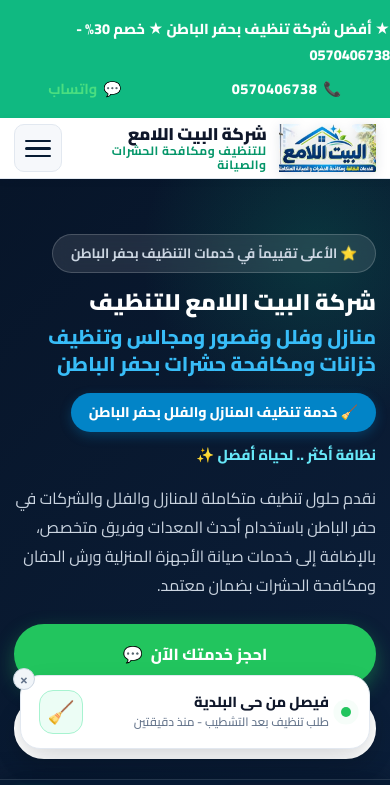
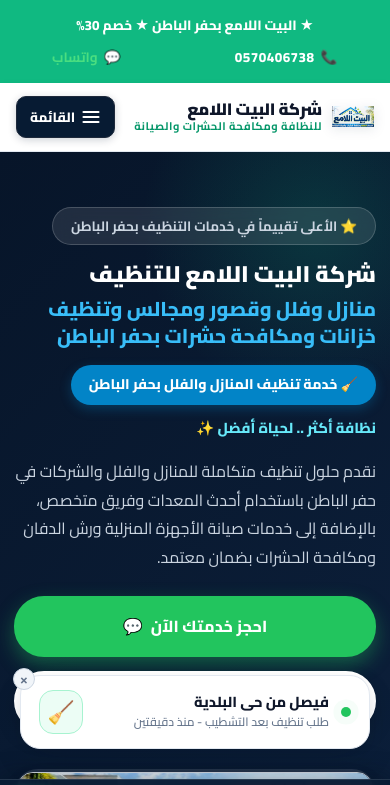
Before and after one commit to albaytellam3-lgtm/albayt-ellam3, a plain HTML site: page index.html in a window 390 px wide. Shown: the top 785 px of the page. Drawn offline with Linux system fonts and the light colour scheme.

Commit message:
Fix mobile header layout, hamburger menu button visibility and touch handling

```diff
--- a/assets/css/styles.css
+++ b/assets/css/styles.css
@@ -1664,49 +1664,48 @@ h1, h2, h3, h4, h5, h6, p, a, span, li {
 
 .hamburger-btn {
   display: none;
-  flex-direction: column;
+  align-items: center;
   justify-content: center;
-  gap: 5px;
-  width: 48px;
-  height: 48px;
-  min-width: 48px;
-  min-height: 48px;
-  background: var(--bg-alt);
-  border: 1px solid var(--border);
-  border-radius: var(--radius-sm);
+  gap: 6px;
+  padding: 7px 13px;
+  background: #071b33 !important;
+  color: #ffffff !important;
+  border: 1px solid #1e293b !important;
+  border-radius: 10px !important;
   cursor: pointer;
-  padding: 10px;
-  transition: var(--transition);
+  font-family: inherit;
+  font-size: 13.5px;
+  font-weight: 800;
+  box-shadow: 0 2px 8px rgba(7, 27, 51, 0.2);
+  z-index: 1001;
   flex-shrink: 0;
   touch-action: manipulation;
   -webkit-tap-highlight-color: transparent;
   user-select: none;
   -webkit-user-select: none;
-  position: relative;
-  z-index: 1001;
-}
-
-.hamburger-btn span,
+  transition: all 0.2s ease;
+}
+
+.hamburger-btn:hover,
+.hamburger-btn:active {
+  background: #0284c7 !important;
+  color: #ffffff !important;
+}
+
 .hamburger-btn * {
   pointer-events: none !important;
 }
 
+.hamburger-btn svg {
+  stroke: #ffffff !important;
+  width: 20px !important;
+  height: 20px !important;
+  flex-shrink: 0;
+}
+
 .hamburger-btn span {
-  display: block;
-  height: 2.5px;
-  width: 100%;
-  background-color: var(--navy);
-  border-radius: 2px;
-  transition: var(--transition);
-}
-
-.hamburger-btn:hover {
-  background-color: var(--primary-soft);
-}
-
-.hamburger-btn:focus-visible {
-  outline: 2px solid var(--primary);
-  outline-offset: 2px;
+  color: #ffffff !important;
+  font-weight: 800;
 }
 
 /* ==========================================================================
@@ -2683,7 +2682,7 @@ textarea.form-control {
   }
 
   .hamburger-btn {
-    display: flex !important;
+    display: inline-flex !important;
   }
 
   .hero-grid {
--- a/assets/js/script.js
+++ b/assets/js/script.js
@@ -125,31 +125,37 @@
     }
 
     if (hamburgerBtn) {
-      hamburgerBtn.addEventListener('click', safeToggleDrawer);
-      hamburgerBtn.addEventListener('pointerup', (e) => {
-        if (e.pointerType === 'touch') {
-          safeToggleDrawer(e);
+      hamburgerBtn.onclick = function(e) {
+        if (e) {
+          if (e.cancelable) e.preventDefault();
+          e.stopPropagation();
         }
-      });
+        if (mobileDrawer && mobileDrawer.classList.contains('open')) {
+          closeDrawer();
+        } else {
+          openDrawer();
+        }
+      };
     }
 
     if (closeDrawerBtn) {
-      closeDrawerBtn.addEventListener('click', (e) => {
-        if (e.cancelable) e.preventDefault();
-        e.stopPropagation();
+      closeDrawerBtn.onclick = function(e) {
+        if (e) {
+          if (e.cancelable) e.preventDefault();
+          e.stopPropagation();
+        }
         closeDrawer();
-      });
+      };
     }
 
     if (drawerBackdrop) {
-      drawerBackdrop.addEventListener('click', (e) => {
-        if (e.cancelable) e.preventDefault();
-        e.stopPropagation();
+      drawerBackdrop.onclick = function(e) {
+        if (e) {
+          if (e.cancelable) e.preventDefault();
+          e.stopPropagation();
+        }
         closeDrawer();
-      });
-      drawerBackdrop.addEventListener('touchstart', () => {
-        closeDrawer();
-      }, { passive: true });
+      };
     }
 
     // Global document-level event delegation
--- a/index.html
+++ b/index.html
@@ -12,7 +12,7 @@
   <meta name="theme-color" content="#ffffff">
   <link rel="icon" type="image/png" href="assets/images/logo-icon-badge.png">
   <link rel="apple-touch-icon" href="apple-touch-icon.png">
-  <link rel="stylesheet" href="assets/css/styles.css?v=3.3">
+  <link rel="stylesheet" href="assets/css/styles.css?v=3.5">
 
   <link rel="canonical" href="https://albayt-ellam3.com/">
 
@@ -94,26 +94,26 @@
 
 
     <!-- Topbar: Green Announcement Bar matching official reference -->
-  <aside class="topbar" aria-label="شريط العروض والتواصل السريع" style="background: #10b981; color: #ffffff; padding: 10px 0; font-size: 14.5px; border-bottom: none;">
-    <div class="container topbar-inner" style="display: flex; justify-content: space-between; align-items: center; flex-wrap: wrap; gap: 8px;">
-      <div style="font-weight: 800; display: flex; align-items: center; gap: 8px;">
-        <span>★ أفضل شركة تنظيف بحفر الباطن ★ خصم 30% - 0570406738</span>
-      </div>
-      <div class="topbar-contact" style="display: flex; gap: 14px; align-items: center;">
-        <a href="tel:0570406738" class="topbar-link phone-link" style="color: #ffffff; font-weight: 800; text-decoration: none;"><span class="icon">📞</span> <span dir="ltr">0570406738</span></a>
-        <a href="https://wa.me/966570406738" target="_blank" rel="noopener" class="topbar-link wa-link" style="color: #ffffff; font-weight: 700; text-decoration: none;"><span class="icon">💬</span> واتساب</a>
+  <aside class="topbar" aria-label="شريط العروض والتواصل السريع" style="background: #10b981; color: #ffffff; padding: 7px 0; font-size: 13.5px; border-bottom: none;">
+    <div class="container topbar-inner" style="display: flex; justify-content: space-between; align-items: center; gap: 8px; flex-wrap: nowrap;">
+      <div style="font-weight: 800; display: flex; align-items: center; gap: 6px; white-space: nowrap; overflow: hidden; text-overflow: ellipsis;">
+        <span>★ البيت اللامع بحفر الباطن ★ خصم 30%</span>
+      </div>
+      <div class="topbar-contact" style="display: flex; gap: 10px; align-items: center; flex-shrink: 0;">
+        <a href="tel:0570406738" class="topbar-link phone-link" style="color: #ffffff; font-weight: 800; text-decoration: none; white-space: nowrap;"><span class="icon">📞</span> <span dir="ltr">0570406738</span></a>
+        <a href="https://wa.me/966570406738" target="_blank" rel="noopener" class="topbar-link wa-link" style="color: #ffffff; font-weight: 700; text-decoration: none; white-space: nowrap;"><span class="icon">💬</span> واتساب</a>
       </div>
     </div>
   </aside>
 
   <!-- Main Site Header -->
   <header class="site-header" id="header">
-  <div class="container nav-wrap">
-    <a class="brand" href="index.html" aria-label="البيت اللامع - الرئيسية" style="display: inline-flex; align-items: center; gap: 12px; text-decoration: none;">
-      <img src="assets/images/logo-transparent.png" alt="شعار شركة البيت اللامع للتنظيف بحفر الباطن" class="brand-logo-img" style="height: 48px; width: auto; max-width: 170px; object-fit: contain;">
+  <div class="container nav-wrap" style="display: flex; align-items: center; justify-content: space-between; height: 68px; padding: 0 16px;">
+    <a class="brand" href="index.html" aria-label="البيت اللامع - الرئيسية" style="display: inline-flex; align-items: center; gap: 10px; text-decoration: none;">
+      <img src="assets/images/logo-icon-badge.png" alt="شعار شركة البيت اللامع للتنظيف بحفر الباطن" class="brand-logo-img" style="height: 42px; width: 42px; object-fit: contain; flex-shrink: 0; border-radius: 8px;">
       <span class="brand-text" style="display: flex; flex-direction: column; line-height: 1.2;">
-        <b style="font-size: 17px; color: #0f172a; font-weight: 900;">شركة البيت اللامع</b>
-        <small style="font-size: 12px; color: #059669; font-weight: 700;">للتنظيف ومكافحة الحشرات والصيانة</small>
+        <b style="font-size: 16.5px; color: #0f172a; font-weight: 900;">شركة البيت اللامع</b>
+        <small style="font-size: 11px; color: #059669; font-weight: 700;">للنظافة ومكافحة الحشرات والصيانة</small>
       </span>
     </a>
 
@@ -780,10 +780,15 @@
     </nav>
 
     <!-- Action Button & Hamburger -->
-    <div class="nav-actions">
+    <div class="nav-actions" style="display: flex; align-items: center; gap: 10px;">
       <a href="contact.html#booking" class="btn btn-primary nav-cta">احجز خدمة الآن ←</a>
-      <button class="hamburger-btn" id="hamburgerBtn" type="button" aria-label="فتح القائمة المتنقلة" aria-expanded="false" aria-controls="mobileDrawer">
-        <span></span><span></span><span></span>
+      <button class="hamburger-btn" id="hamburgerBtn" type="button" aria-label="فتح القائمة الرئيسية" aria-expanded="false" aria-controls="mobileDrawer" style="display: inline-flex; align-items: center; gap: 6px; padding: 7px 13px; background: #071b33; color: #ffffff; border: 1px solid #1e293b; border-radius: 10px; cursor: pointer; font-size: 13.5px; font-weight: 800; font-family: inherit;">
+        <svg width="20" height="20" viewBox="0 0 24 24" fill="none" stroke="#ffffff" stroke-width="2.5" stroke-linecap="round" stroke-linejoin="round" style="flex-shrink: 0;">
+          <line x1="3" y1="6" x2="21" y2="6"></line>
+          <line x1="3" y1="12" x2="21" y2="12"></line>
+          <line x1="3" y1="18" x2="21" y2="18"></line>
+        </svg>
+        <span style="color: #ffffff;">القائمة</span>
       </button>
     </div>
   </div>
@@ -2030,7 +2035,7 @@
   </footer>
 
 
-  <script src="assets/js/script.js?v=3.0" defer></script>
+  <script src="assets/js/script.js?v=3.5" defer></script>
   <script src="assets/js/live-orders-popup.js" defer></script>
 </body>
 </html>
--- a/wrangler.json
+++ b/wrangler.json
@@ -1,5 +1,6 @@
 {
   "name": "albayt-ellam3",
+  "main": "worker.js",
   "compatibility_date": "2026-11-21",
   "assets": {
     "directory": "."
```
Also changed, not shown: worker.js (added, +22 -0 lines).
